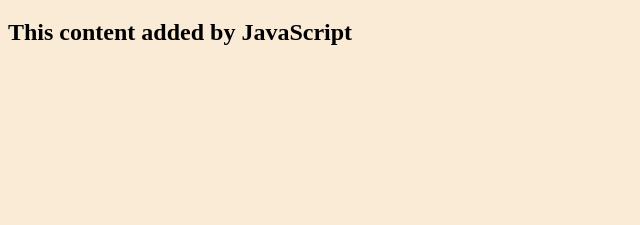
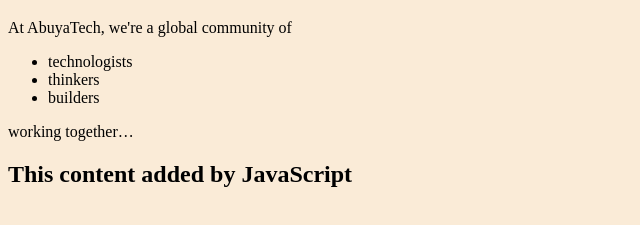
Before and after one commit to Ombasabuya/example-repository, a plain HTML site: page index.html in a window 1280 px wide. Shown: the part 61-286 px from the top of the page, without its empty margins (0-640 px from the left). Drawn offline with Linux system fonts and the light colour scheme.

```diff
--- a/index.html
+++ b/index.html
@@ -9,8 +9,16 @@
 </head>
 <body>
     <h1>Hello World </h1>
-    <script src="script.js">
+    <p>At AbuyaTech, we're a global community of</p>
 
-    </script>
+    <ul>
+      <li>technologists</li>
+      <li>thinkers</li>
+      <li>builders</li>
+    </ul>
+
+    <p>working together…</p>
+
+    <script src="script.js"></script>
 </body>
 </html>
```
